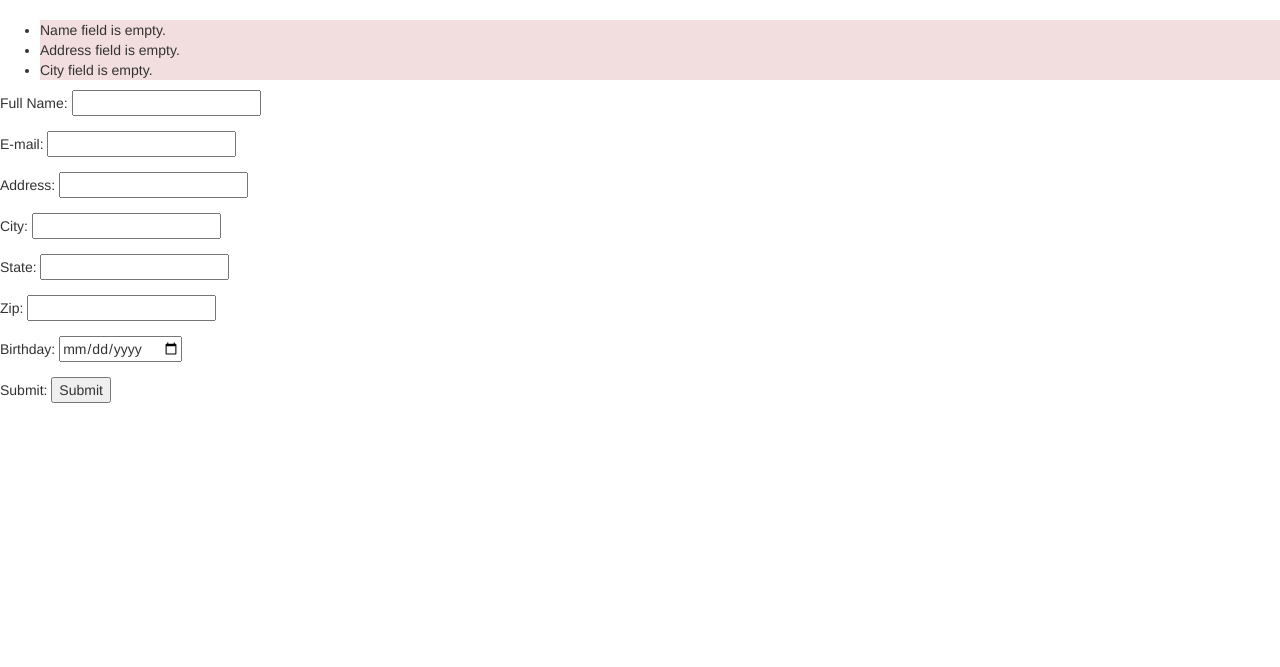
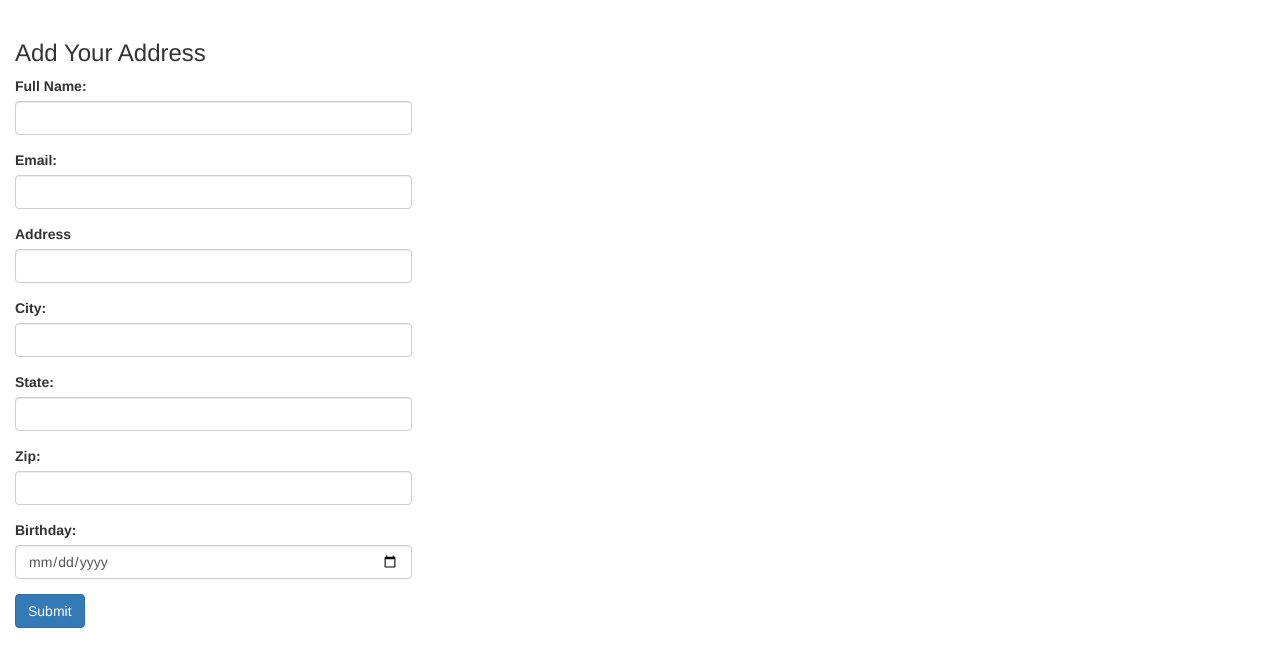
Before and after one commit to bbrissette96/advPHP, a PHP site: page /add.php in a window 1280 px wide. Shown: the part 52-719 px from the top of the page. Run offline with PHP 8.4, Linux system fonts and the light colour scheme.

Commit message:
Add files via upload

```diff
--- a/Lab2/part2/Templates/view-address.html.php
+++ b/Lab2/part2/Templates/view-address.html.php
@@ -1,6 +1,6 @@
 <?php if ( is_array($address) && count($address) > 0 ) : ?>
     <h1>Address List</h1>
-    <table>
+    <table class="table">
         <tr>
             <th>Full Name</th>
             <th>Email</th>
--- a/Lab2/part2/add.php
+++ b/Lab2/part2/add.php
@@ -18,7 +18,6 @@ require_once './autoload.php';
 </nav>
 
 <?php
-//require_once("models/addAddress.php");
 
 $name = filter_input(INPUT_POST, "fullName");
 $email = filter_input(INPUT_POST, "email");
@@ -29,8 +28,12 @@ $zip = filter_input(INPUT_POST, "zip");
 $birthday = filter_input(INPUT_POST, "birthday");
 $errors = [];
 
+$addressCrud = new AddressCRUD();
 $validation = new Validator();
+$util = new Util();
 
+
+if ($util->isPostRequest() === true) {
     if (empty($name)) {
         $errors[] = "Name field is empty.";
     }
@@ -47,11 +50,11 @@ if (empty($city)) {
         $errors[] = "City field is empty.";
     }
 
-if (empty($state) && count($state) > 2 ) {
+    if (empty($state) && count($state) > 2) {
         $errors[] = "State field is empty or too long.";
     }
 
-if($validation->isValidZIP($zip)){
+    if ($validation->isValidZIP($zip) === false) {
         $errors[] = "Zip field is wrong.";
     }
 
@@ -61,13 +64,13 @@ if ($validation->isValidDate($birthday)) {
 
 
     if (count($errors) === 0) {
-    if (addAddress($name, $email, $address, $city, $state, $zip, $birthday)) {
+        if ($addressCrud->addAddress($name, $email, $address, $city, $state, $zip, $birthday)) {
             $msgSuccess = "Record Successfully Added!";
         } else {
             $errors[] = "Record Could not be added.";
         }
     }
-
+}
 
 ?>
 
@@ -76,32 +79,45 @@ include('Templates/success.html.php');
 include('Templates/errors.html.php');
 ?>
 
+<div class="card col-xs-4">
+    <div class="card-block">
         <form id="addressForm" method="post" action="#">
+            <h3 class="card-title">Add Your Address</h3>
             <div class="form-group">
-        Full Name: <input type="text" name="fullName">
+                <label class="control-label">Full Name:</label>
+                <input type="text" name="fullName" class="form-control">
             </div>
             <div class="form-group">
-        E-mail: <input type="email" name="email">
+                <label class="control-label">Email:</label>
+                <input type="email" name="email" class="form-control">
             </div>
             <div class="form-group">
-        Address: <input type="text" name="addressLine1">
+                <label class="control-label">Address</label>
+                <input type="text" name="addressLine1" class="form-control">
             </div>
             <div class="form-group">
-        City: <input type="text" name="city">
+                <label class="control-label">City:</label>
+                <input type="text" name="city" class="form-control">
             </div>
             <div class="form-group">
-        State: <input type="text" name="state">
+                <label class="control-label">State:</label>
+                <input type="text" name="state" class="form-control">
             </div>
             <div class="form-group">
-        Zip: <input type="text" name="zip">
+                <label class="control-label">Zip:</label>
+                <input type="text" name="zip" class="form-control">
             </div>
             <div class="form-group">
-        Birthday: <input type="date" name="birthday">
+                <label class="control-label">Birthday:</label>
+                <input type="date" name="birthday" class="form-control">
             </div>
             <div class="form-group">
-        Submit: <input type="submit" name="submit">
+                <button type="submit" name="submit" class="btn btn-primary">Submit</button>
             </div>
         </form>
+    </div>
+</div>
+
 
 <script src="https://ajax.googleapis.com/ajax/libs/jquery/1.12.4/jquery.min.js"></script>
 <script src="js/bootstrap.js"></script>
--- a/Lab2/part2/models/AddressCRUD.php
+++ b/Lab2/part2/models/AddressCRUD.php
@@ -16,4 +16,25 @@ class AddressCRUD extends DB {
         return $results;
     }
 
+    function addAddress($name, $email, $address, $city, $state, $zip, $birthday)
+    {
+        $db = $this->getDb();
+
+        $stmt = $db->prepare("INSERT INTO address (fullname, email, addressline1, city, state, zip, birthday) VALUES (:fullname, :email, :address, :city, :state, :zip, :birthday)");
+        $stmt->bindParam(':fullname', $name);
+        $stmt->bindParam(':email', $email);
+        $stmt->bindParam(':address', $address);
+        $stmt->bindParam(':city', $city);
+        $stmt->bindParam(':state', $state);
+        $stmt->bindParam(':zip', $zip);
+        $stmt->bindParam(':birthday', $birthday);
+
+        if ($stmt->execute() && $stmt->rowCount() > 0) {
+            return true;
+        }
+
+        return false;
+
+    }
+
 }
--- /dev/null
+++ b/Lab2/part2/models/Util.php
@@ -0,0 +1,10 @@
+<?php
+
+class util
+{
+    function isPostRequest()
+    {
+        return (filter_input(INPUT_SERVER, 'REQUEST_METHOD') === 'POST');
+    }
+}
+?>
--- a/Lab2/part2/models/Validator.php
+++ b/Lab2/part2/models/Validator.php
@@ -4,9 +4,9 @@ class Validator
     function isValidEmail($email)
     {
         if (filter_var($email, FILTER_VALIDATE_EMAIL) !== false) {
-            return true;
+            return false;
         }
-        return false;
+        return true;
     }
 
     function isValidZIP($zip)
@@ -21,7 +21,12 @@ class Validator
 
     function isValidDate($date)
     {
-        return (bool)strtotime($date);
+        if ((bool)strtotime($date) === true){
+            return false;
+        }else{
+            return true;
+        }
+
     }
 }
 ?>
```
Also changed, not shown: Lab2/part2/models/ErrorMessage.php (added, +12 -0 lines), Lab2/part2/models/IMessage.php (added, +14 -0 lines), Lab2/part2/models/Message.php (added, +29 -0 lines), Lab2/part2/models/SuccessMessage.php (added, +12 -0 lines). Lines whose indentation alone changed are shown as unchanged.
